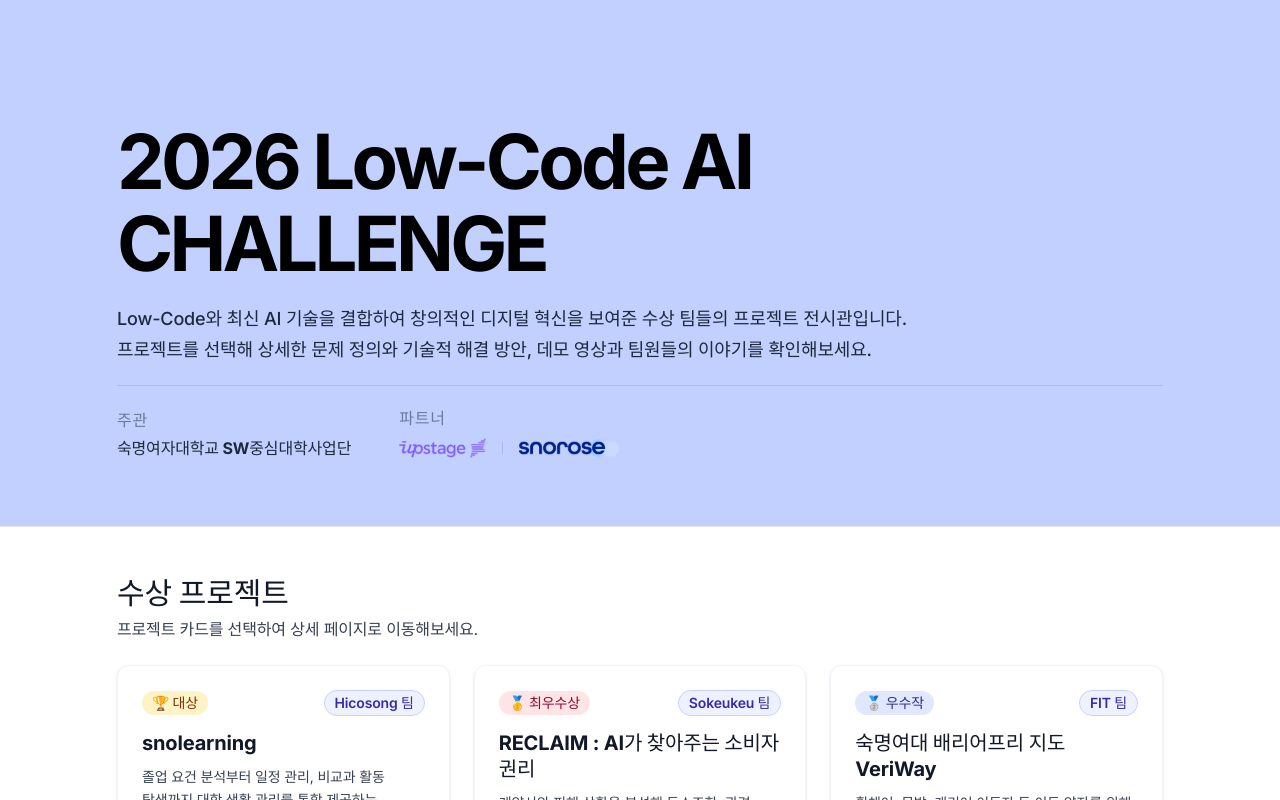
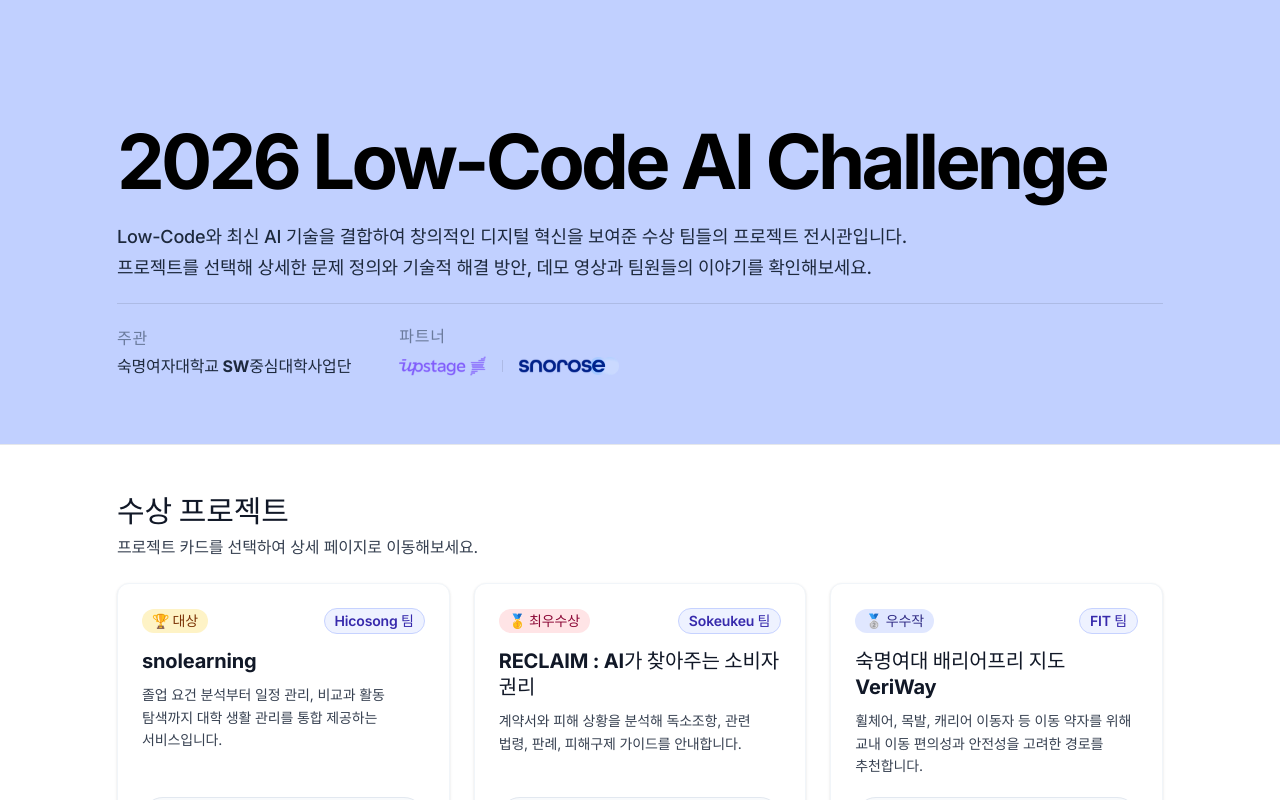
Before and after one commit to snorose/2026-low-code-ai-challenge-exhibition, a React (Vite) app: page / in a window 1280 px wide. Shown: the top 800 px of the page. Built offline with nearby package versions, Linux system fonts and the light colour scheme; a web font is replaced by a local one.

Commit message:
feat: 일부 워딩 수정

```diff
--- a/src/components/ProjectPoster.jsx
+++ b/src/components/ProjectPoster.jsx
@@ -33,7 +33,7 @@ export default function ProjectPoster({
     <div className="relative w-full aspect-4/5 rounded-xl overflow-hidden bg-[#c1d0ff] p-6 flex flex-col justify-between text-left select-none border border-slate-300/40 text-black shadow-md">
       <div className="relative z-1 flex flex-col gap-1">
         <div className="w-[2898px] h-[926px] justify-start text-black text-[512px] font-normal font-['NATS'] leading-[450px]">
-          2026 Low-Code AI CHALLENGE
+          2026 Low-Code AI Challenge
         </div>
         <div className="h-px w-8 bg-black/30 mt-1"></div>
       </div>
--- a/src/pages/ProjectDetail.jsx
+++ b/src/pages/ProjectDetail.jsx
@@ -32,27 +32,21 @@ function ProjectDetail({ project, onBack }) {
     {
       eyebrow: "Project Introduction",
       title: "프로젝트 소개",
-      icon: (
-        <BookOpen className="h-5 w-5 text-indigo-500" />
-      ),
+      icon: <BookOpen className="h-5 w-5 text-indigo-500" />,
       body: project.intro,
       bgClass: "bg-white",
     },
     {
       eyebrow: "Problem Statement",
       title: "문제 정의",
-      icon: (
-        <AlertCircle className="h-5 w-5 text-rose-500" />
-      ),
+      icon: <AlertCircle className="h-5 w-5 text-rose-500" />,
       body: project.problem,
       bgClass: "bg-white",
     },
     {
       eyebrow: "Proposed Solution",
       title: "해결 방안",
-      icon: (
-        <Sparkles className="h-5 w-5 text-emerald-500" />
-      ),
+      icon: <Sparkles className="h-5 w-5 text-emerald-500" />,
       body: project.solution,
       bgClass: "bg-white",
     },
@@ -230,7 +224,7 @@ function ProjectDetail({ project, onBack }) {
         <div className="mx-auto grid w-full max-w-(--layout-max-width) grid-cols-1 items-center gap-8 px-5 min-[561px]:px-8 min-[901px]:grid-cols-[0.8fr_1.2fr] min-[901px]:px-10">
           <div>
             <span className="text-sm font-bold tracking-wider text-indigo-500 uppercase">
-              Interactive Demo
+              Demo Video
             </span>
             <h2
               id="demo-title"
@@ -340,7 +334,7 @@ function ProjectDetail({ project, onBack }) {
       >
         <div className="mx-auto w-full max-w-(--layout-max-width) px-5 min-[561px]:px-8 min-[901px]:px-10">
           <span className="text-sm font-bold tracking-wider text-indigo-500 uppercase">
-            Reference Materials
+            Project Materials
           </span>
           <h2
             id="references-title"
@@ -365,7 +359,7 @@ function ProjectDetail({ project, onBack }) {
                 </span>
                 <div>
                   <h3 className="m-0 text-md font-bold text-(--text-h) transition-colors duration-500 ease-out group-hover:text-indigo-500">
-                    PPT 발표 자료
+                    발표 자료
                   </h3>
                 </div>
               </div>
@@ -384,7 +378,7 @@ function ProjectDetail({ project, onBack }) {
                 </span>
                 <div>
                   <h3 className="m-0 text-md font-bold text-(--text-h) transition-colors duration-500 ease-out group-hover:text-indigo-500">
-                    서비스 배포 링크
+                    서비스 링크
                   </h3>
                 </div>
               </div>
--- a/src/pages/ProjectList.jsx
+++ b/src/pages/ProjectList.jsx
@@ -16,7 +16,7 @@ function ProjectList({ projects, onSelectProject }) {
       <section className="full-bleed relative overflow-hidden border-b border-(--border) bg-[#c1d0ff] text-black pt-18 pb-10 min-[561px]:pt-24 min-[561px]:pb-14 min-[901px]:pt-30 min-[901px]:pb-16 flex flex-col justify-center select-none">
         <div className="relative z-10 mx-auto flex w-full max-w-(--layout-max-width) flex-col items-start gap-5 px-5 min-[561px]:px-8 min-[901px]:px-10">
           <h1 className="m-0 max-w-250 text-[clamp(2.1rem,6.2vw,4.75rem)] font-black tracking-tighter text-black leading-[1.08] font-nats [word-break:keep-all] [overflow-wrap:normal]">
-            2026 Low-Code AI CHALLENGE
+            2026 Low-Code AI Challenge
           </h1>
 
           <p className="text-base min-[901px]:text-lg leading-[1.7] text-slate-800 font-medium word-break-keep-all">
```
